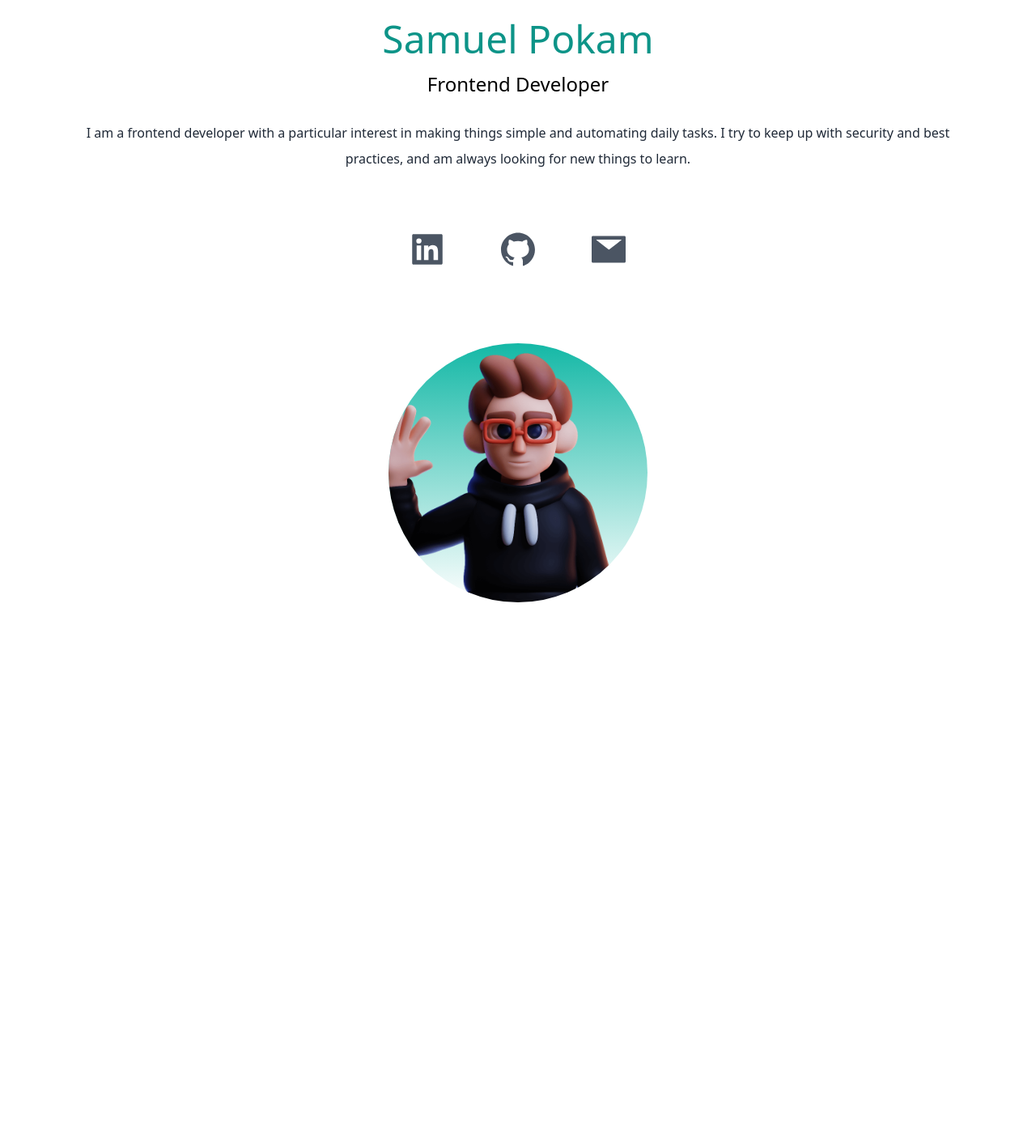
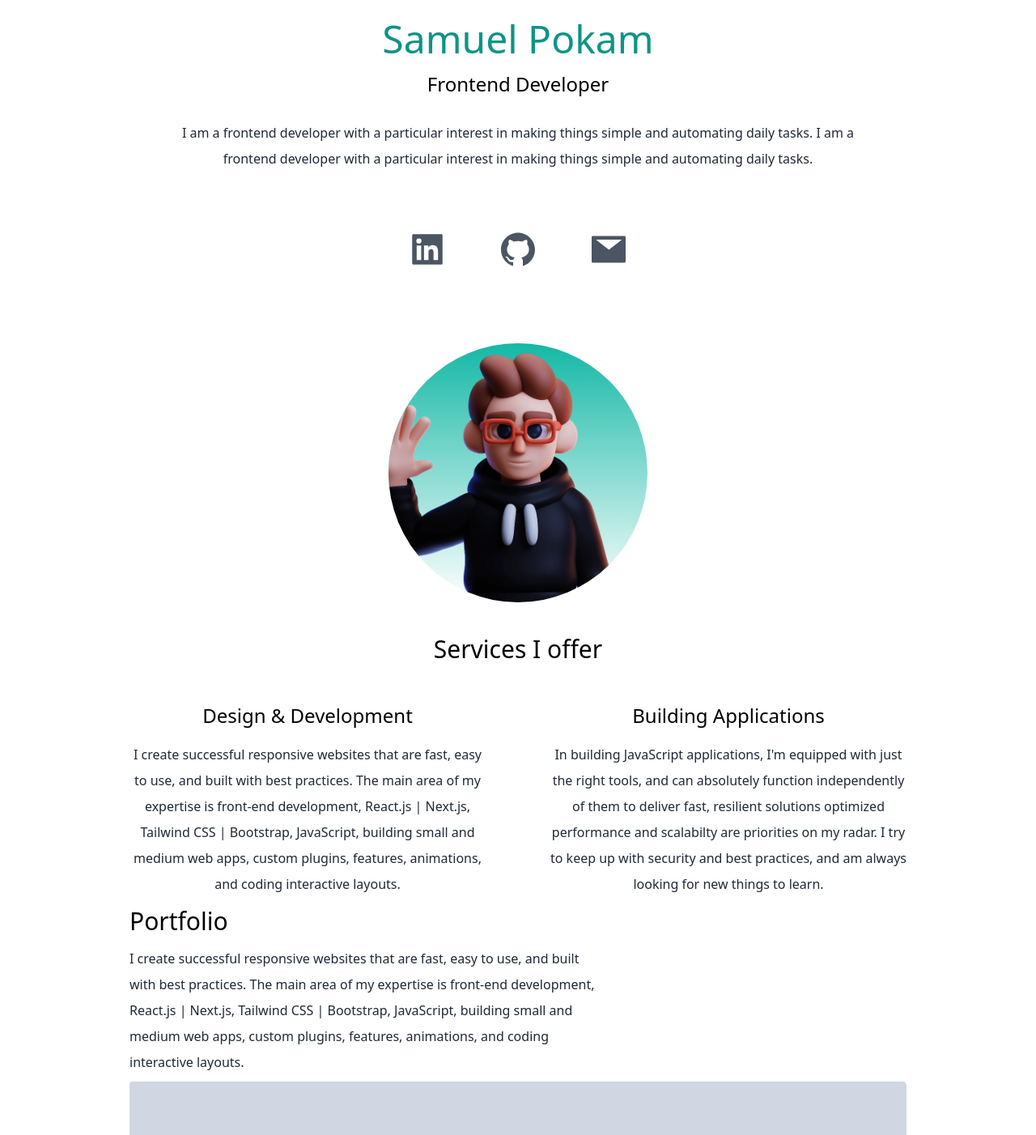
Before and after one commit to RinKhimera/RinKhimera.github.io, a Next.js app: page / in a window 1280 px wide. Shown: the part 180-1582 px from the top of the page at 81% size. Before the commit the page ends 924 px from the top, so only its background shows below. Built offline with nearby package versions, Linux system fonts and the light colour scheme.

Commit message:
Services.jsx added

```diff
--- a/pages/components/Hero.jsx
+++ b/pages/components/Hero.jsx
@@ -13,8 +13,9 @@ const Hero = () => {
         <h3 className=" text-2xl py-2">Frontend Developer</h3>
         <p className="text-md py-5 leading-8 text-gray-800">
           I am a frontend developer with a particular interest in making things
-          simple and automating daily tasks. I try to keep up with security and
-          best practices, and am always looking for new things to learn.
+          simple and automating daily tasks. I am a frontend developer with a
+          particular interest in making things simple and automating daily
+          tasks.
         </p>
       </div>
       <div className=" text-5xl flex justify-center gap-16 py-3 text-gray-600">
--- a/pages/components/Navbar.jsx
+++ b/pages/components/Navbar.jsx
@@ -11,7 +11,7 @@ const Navbar = () => {
         </li>
         <li>
           <a
-            className=" bg-gradient-to-r from-cyan-500 to-teal-500 text-white px-4 py-2 rounded-lg ml-8 "
+            className="bg-gradient-to-r from-cyan-500 to-teal-500 text-white px-4 py-2 rounded-lg ml-8 "
             href="#"
           >
             Resume
--- /dev/null
+++ b/pages/components/Services.jsx
@@ -0,0 +1,34 @@
+import React from "react";
+
+const Services = () => {
+  return (
+    <div>
+      <h2 className="text-3xl py-10 text-center">Services I offer</h2>
+      <div className="flex justify-center text-center gap-20">
+        <div>
+          <h3 className=" text-2xl py-2">Design & Development</h3>
+          <p className="text-md py-2 leading-8 max-w-xl text-gray-800">
+            I create successful responsive websites that are fast, easy to use,
+            and built with best practices. The main area of my expertise is
+            front-end development, React.js | Next.js, Tailwind CSS | Bootstrap,
+            JavaScript, building small and medium web apps, custom plugins,
+            features, animations, and coding interactive layouts.
+          </p>
+        </div>
+        <div>
+          <h3 className=" text-2xl py-2">Building Applications</h3>
+          <p className="text-md py-2 leading-8 max-w-xl text-gray-800 w-auto">
+            In building JavaScript applications, I'm equipped with just the
+            right tools, and can absolutely function independently of them to
+            deliver fast, resilient solutions optimized performance and
+            scalabilty are priorities on my radar. I try to keep up with
+            security and best practices, and am always looking for new things to
+            learn.
+          </p>
+        </div>
+      </div>
+    </div>
+  );
+};
+
+export default Services;
--- a/pages/index.js
+++ b/pages/index.js
@@ -1,6 +1,17 @@
 import Head from "next/head";
 import Navbar from "./components/Navbar";
 import Hero from "./components/Hero";
+import Services from "./components/Services";
+import web1 from "../public/web1.png";
+import web2 from "../public/web2.png";
+import web3 from "../public/web3.png";
+import web4 from "../public/web4.png";
+import web5 from "../public/web5.png";
+import web6 from "../public/web6.png";
+import design from "../public/design.png";
+import code from "../public/code.png";
+import consulting from "../public/consulting.png";
+import Image from "next/image";
 
 export default function Home() {
   return (
@@ -11,10 +22,45 @@ export default function Home() {
         <meta name="viewport" content="width=device-width, initial-scale=1" />
         <link rel="icon" href="/favicon.ico" />
       </Head>
-      <main className="bg-white px-10">
-        <section className="min-h-screen">
+      <main className="bg-white px-10 md:px-20 lg:px-40">
+        <section>
           <Navbar />
           <Hero />
+        </section>
+        <section>
+          <Services />
+        </section>
+        <section>
+          <div>
+            <h3 className="text-3xl py-1">Portfolio</h3>
+            <p className="text-md py-2 leading-8 max-w-xl text-gray-800">
+              I create successful responsive websites that are fast, easy to
+              use, and built with best practices. The main area of my expertise
+              is front-end development, React.js | Next.js, Tailwind CSS |
+              Bootstrap, JavaScript, building small and medium web apps, custom
+              plugins, features, animations, and coding interactive layouts.
+            </p>
+          </div>
+          <div>
+            <div>
+              <Image src={web1} />
+            </div>
+            <div>
+              <Image src={web2} />
+            </div>
+            <div>
+              <Image src={web3} />
+            </div>
+            <div>
+              <Image src={web4} />
+            </div>
+            <div>
+              <Image src={web5} />
+            </div>
+            <div>
+              <Image src={web6} />
+            </div>
+          </div>
         </section>
       </main>
     </>
```
